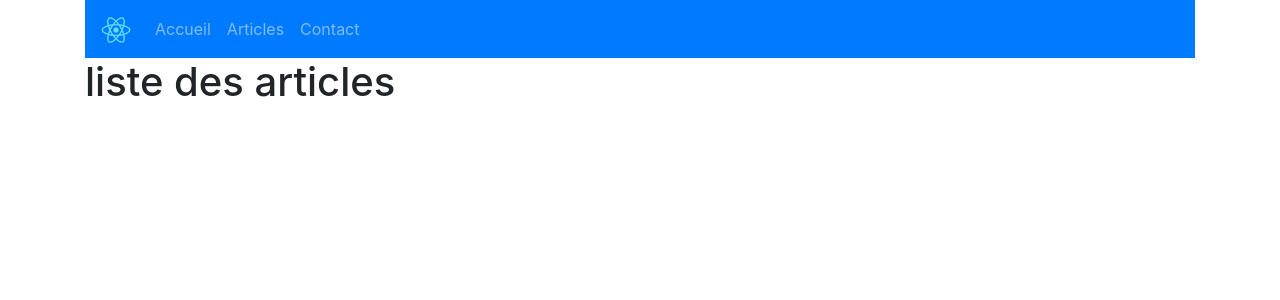
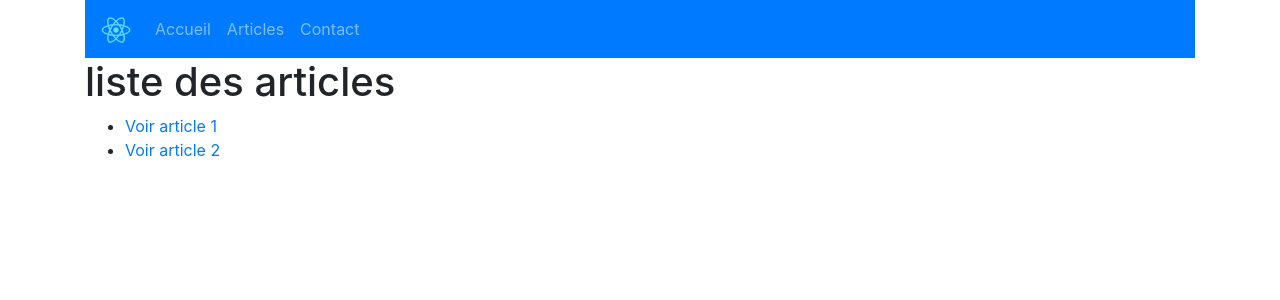
Before and after one commit to webdevproformation/react-j4-juin2020, a React (Create React App) app: page /articles in a window 1280 px wide. Shown: the top 300 px of the page. Built offline with nearby package versions, Linux system fonts and the light colour scheme.

Commit message:
route parametée

```diff
--- a/src/App.js
+++ b/src/App.js
@@ -7,6 +7,7 @@ import { Route } from "react-router-dom";
 import Home from "./front/Home";
 import Articles from "./front/Articles";
 import Contact from "./front/Contact";
+import Post from "./front/Post";
 
 
 function App() {
@@ -14,7 +15,8 @@ function App() {
     <div className="container">
       <NavBar />
       <div>
-        <Route path="/articles" component={Articles} />
+        <Route path="/articles/:id" component={Post} />
+        <Route path="/articles" exact component={Articles} />
         <Route path="/contact" component={Contact} />
         <Route path="/" exact component={Home} />
       </div>
--- a/src/Navbar.jsx
+++ b/src/Navbar.jsx
@@ -3,7 +3,7 @@ import { Link } from "react-router-dom";
 
 class Navbar extends Component {
     state = {
-        urlLogo: "logo192.png"
+        urlLogo: "/logo192.png"
     }
     render() {
         return (
--- a/src/front/Articles.jsx
+++ b/src/front/Articles.jsx
@@ -1,9 +1,22 @@
 import React, { Component } from 'react';
+import { Link } from "react-router-dom";
 
 class Articles extends Component {
     state = {}
     render() {
-        return (<h1>liste des articles</h1>);
+        return (
+            <div>
+                <h1>liste des articles</h1>
+                <ul>
+                    <li>
+                        <Link to="/articles/1">Voir article 1</Link>
+                    </li>
+                    <li>
+                        <Link to="/articles/2">Voir article 2</Link>
+                    </li>
+                </ul>
+            </div>
+        );
     }
 }
 
--- /dev/null
+++ b/src/front/Post.jsx
@@ -0,0 +1,14 @@
+import React, { Component } from 'react';
+
+class Post extends Component {
+    state = {}
+    render() {
+        return (
+            <div>
+                <h1>article numéro {this.props.match.params.id}</h1>
+                <p>lorem ipsum</p>
+            </div>);
+    }
+}
+
+export default Post;
```
